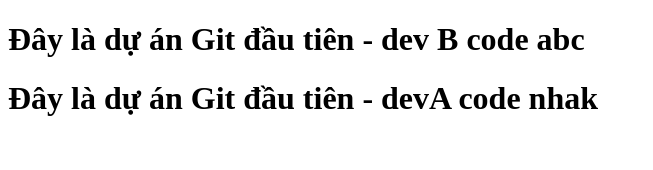
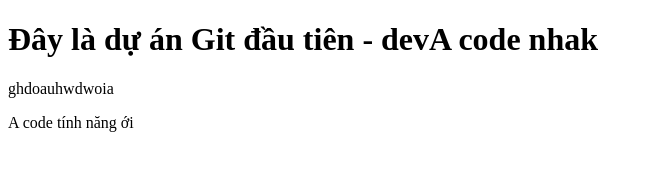
Before and after one commit to hoangdo1995/bc45.DuAnGit, a plain HTML site: page index.html in a window 1280 px wide. Shown: the whole page, without its empty margins (0-653 px from the left). Drawn offline with Linux system fonts and the light colour scheme.

Commit message:
'devACode'

```diff
--- a/index.html
+++ b/index.html
@@ -7,7 +7,10 @@
     <title>Document</title>
 </head>
 <body>
-    <h1>Đây là dự án Git đầu tiên - dev B code abc</h1>
     <h1>Đây là dự án Git đầu tiên - devA code nhak</h1>
+    <p>ghdoauhwdwoia</p>
+    <p>A code tính năng ới</p>
+    <p></p>
+    <p></p>
 </body>
 </html>
```
